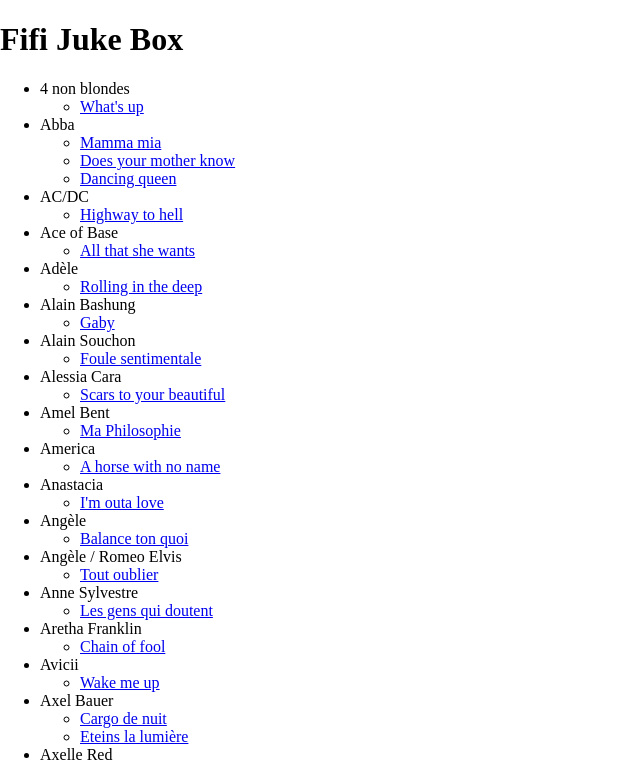
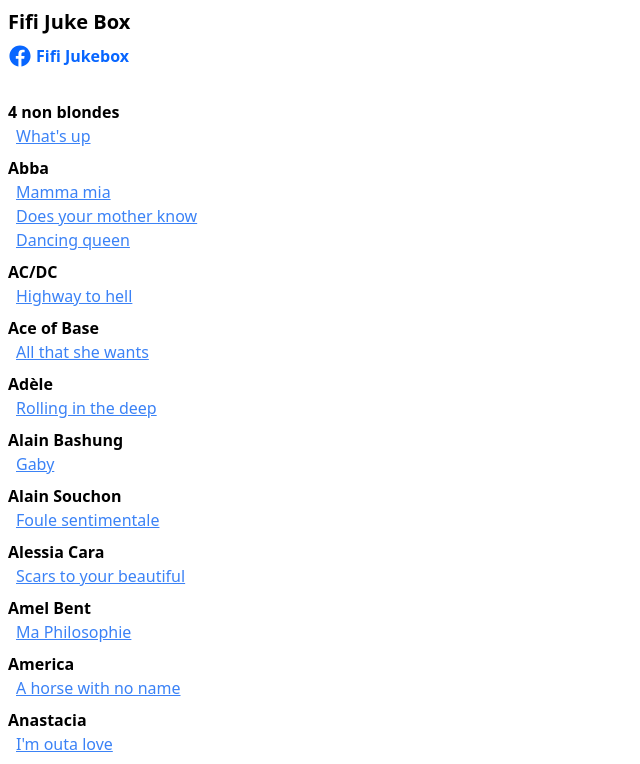
Before and after one commit to PhilipGazagnes/fifijukebox, a Nuxt app: page / in a window 1280 px wide. Shown: the top 764 px of the page, without its empty margins (0-640 px from the left). Built offline with nearby package versions, Linux system fonts and the light colour scheme.

Commit message:
added tailwind

```diff
--- a/nuxt.config.ts
+++ b/nuxt.config.ts
@@ -2,4 +2,5 @@
 export default defineNuxtConfig({
   devtools: { enabled: false },
   ssr: true,
+  modules: ['@nuxtjs/tailwindcss'],
 })
--- a/package.json
+++ b/package.json
@@ -12,6 +12,7 @@
   "devDependencies": {
     "nuxt": "^3.9.0",
     "vue": "^3.4.5",
-    "vue-router": "^4.2.5"
+    "vue-router": "^4.2.5",
+    "@nuxtjs/tailwindcss": "^6.10.4"
   }
 }
--- a/pages/index.vue
+++ b/pages/index.vue
@@ -7,18 +7,27 @@
 </script>
 
 <template>
-  <div>
-    <h1>Fifi Juke Box</h1>
+  <div class="p-2">
+    <h1 class="mb-2 font-bold text-xl">Fifi Juke Box</h1>
+    <nuxt-link to="https://www.facebook.com/fifijukebox" target="_blank" class="text-[#0866ff] flex justify-start items-center font-bold mb-8">
+      <svg xmlns="http://www.w3.org/2000/svg" viewBox="0 0 50 50" class="fill-[#0866ff] w-6 h-6 inline-block mr-1">
+        <path d="M25,3C12.85,3,3,12.85,3,25c0,11.03,8.125,20.137,18.712,21.728V30.831h-5.443v-5.783h5.443v-3.848 c0-6.371,3.104-9.168,8.399-9.168c2.536,0,3.877,0.188,4.512,0.274v5.048h-3.612c-2.248,0-3.033,2.131-3.033,4.533v3.161h6.588 l-0.894,5.783h-5.694v15.944C38.716,45.318,47,36.137,47,25C47,12.85,37.15,3,25,3z"/>
+      </svg>
+      Fifi Jukebox
+    </nuxt-link>
     <ul>
-      <li v-for="(section, index) in songs" :key="index">
-        {{ section.artist }}
+      <li v-for="(section, index) in songs" :key="index" class="mb-2">
+        <span class="font-bold">{{ section.artist }}</span>
         <ul>
-          <li v-for="(song, index2) in section.items" :key="index2">
-            <nuxt-link :href="`/songs/${song.id}?name=${song.name.replaceAll(' ', '_')}`">{{ song.name }}</nuxt-link>
+          <li v-for="(song, index2) in section.items" :key="index2" class="px-2">
+            <nuxt-link :href="`/songs/${song.id}?name=${song.name.replaceAll(' ', '_')}`" class="underline text-blue-500">{{ song.name }}</nuxt-link>
           </li>
         </ul>
       </li>
     </ul>
+    <div class="py-8 italic">
+      Contact: Fifi - 06.73.51.74.46
+    </div>
   </div>
 </template>
 
```
Also changed, not shown: 1 other file (tests, documents, lock files or other folders).
